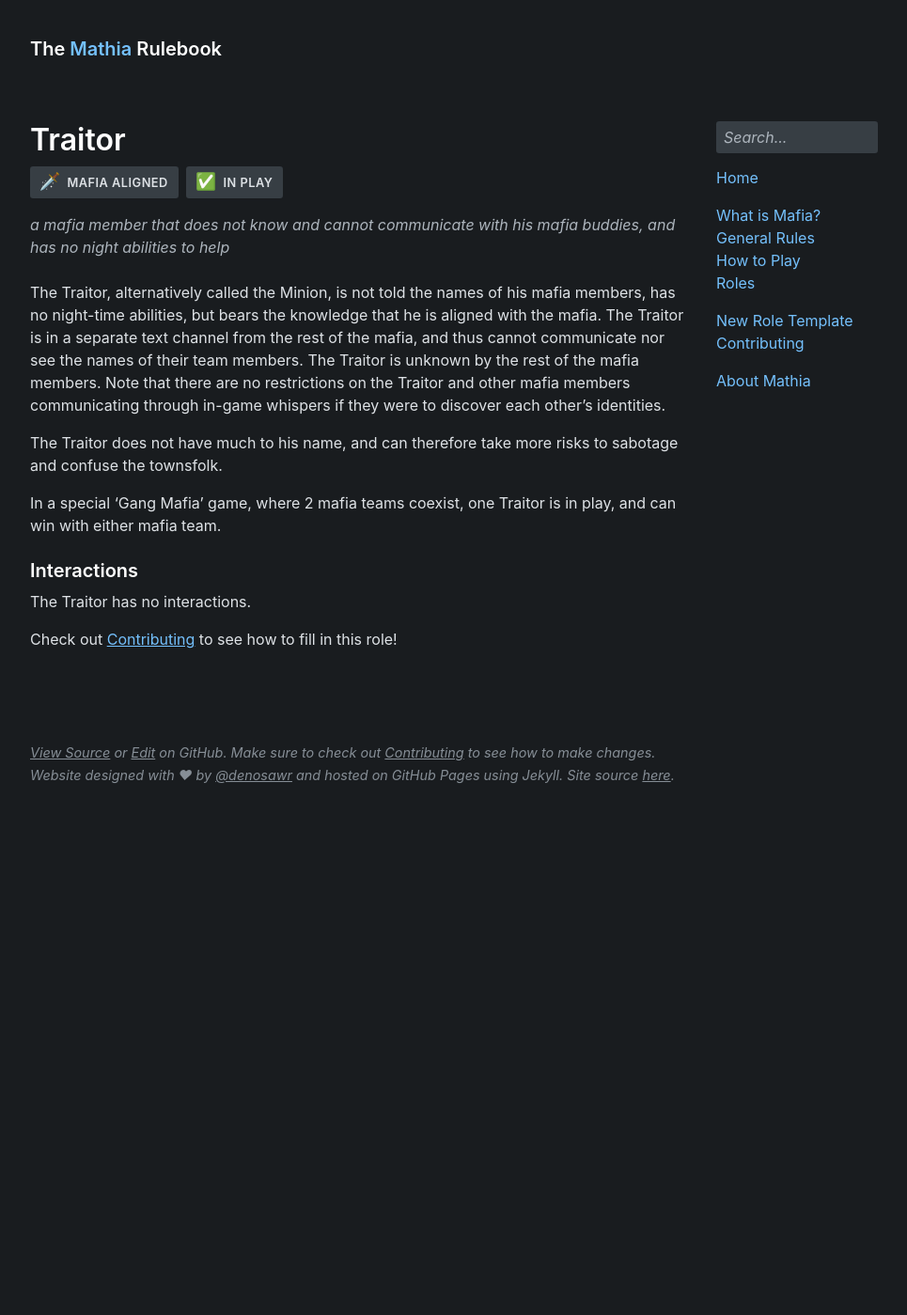
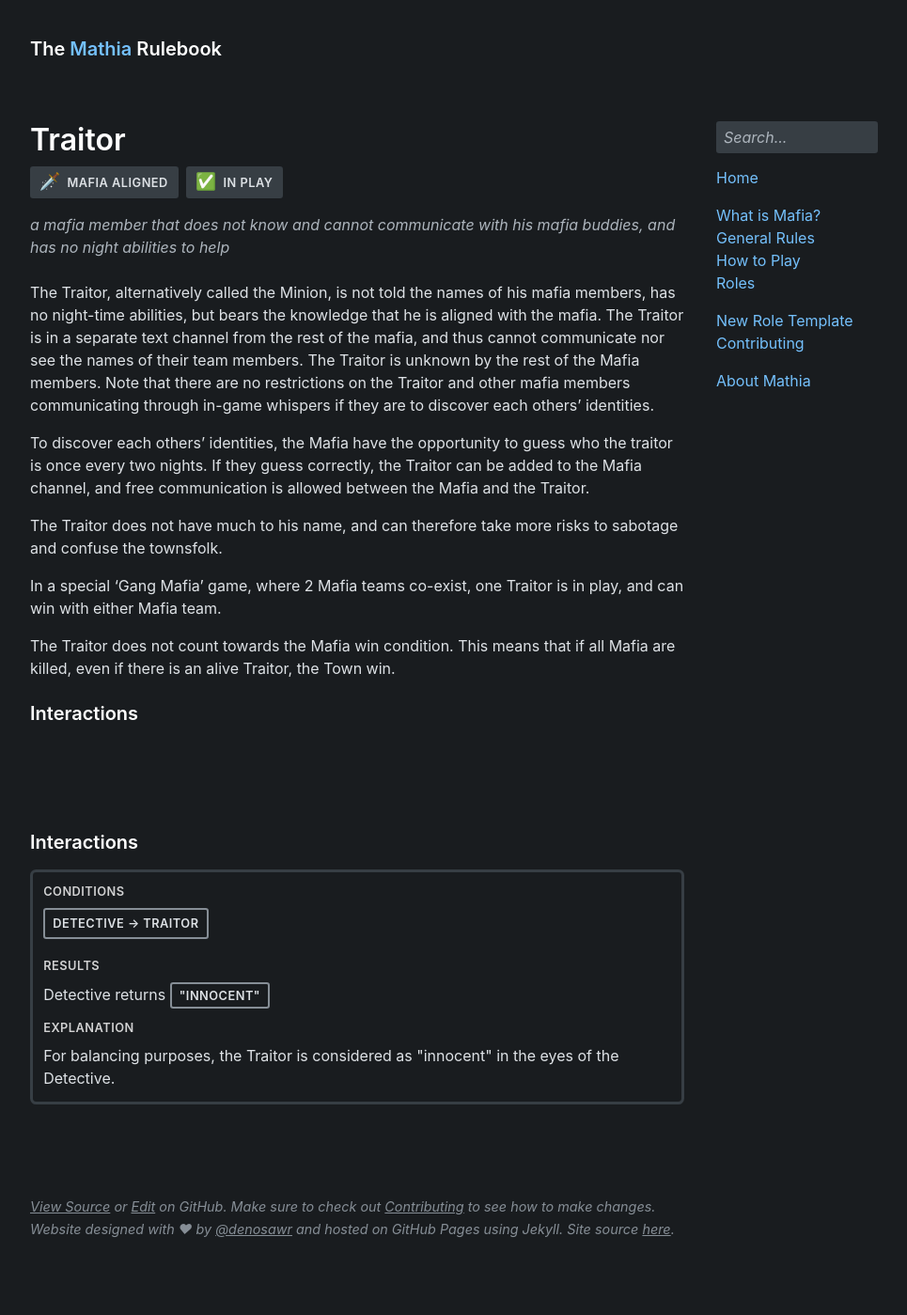
Before and after one commit to olliecheng/mathia-rulebook, a Jekyll site: the page built from roles/traitor.md, in a window 1280 px wide. Shown: the whole page at 94% size, without its empty margins (152-1117 px from the left). Built offline with Jekyll 4.4.1, drawn with Linux system fonts in a browser that asks for light colours; some web fonts are replaced; before the commit the page ends 916 px from its top, so only the background shows below that.

Commit message:
small changes & det result

```diff
--- a/roles/traitor.md
+++ b/roles/traitor.md
@@ -6,13 +6,22 @@ enabled: yes
 description: a mafia member that does not know and cannot communicate with his mafia buddies, and has no night abilities to help
 ---
 
-The Traitor, alternatively called the Minion, is not told the names of his mafia members, has no night-time abilities, but bears the knowledge that he is aligned with the mafia. The Traitor is in a separate text channel from the rest of the mafia, and thus cannot communicate nor see the names of their team members. The Traitor is unknown by the rest of the mafia members. Note that there are no restrictions on the Traitor and other mafia members communicating through in-game whispers if they were to discover each other's identities.
+The Traitor, alternatively called the Minion, is not told the names of his mafia members, has no night-time abilities, but bears the knowledge that he is aligned with the mafia. The Traitor is in a separate text channel from the rest of the mafia, and thus cannot communicate nor see the names of their team members. The Traitor is unknown by the rest of the Mafia members. Note that there are no restrictions on the Traitor and other mafia members communicating through in-game whispers if they are to discover each others' identities.
+
+To discover each others' identities, the Mafia have the opportunity to guess who the traitor is once every two nights. If they guess correctly, the Traitor can be added to the Mafia channel, and free communication is allowed between the Mafia and the Traitor.
 
 The Traitor does not have much to his name, and can therefore take more risks to sabotage and confuse the townsfolk.
 
-In a special 'Gang Mafia' game, where 2 mafia teams coexist, one Traitor is in play, and can win with either mafia team.
+In a special 'Gang Mafia' game, where 2 Mafia teams co-exist, one Traitor is in play, and can win with either Mafia team.
+
+The Traitor does not count towards the Mafia win condition. This means that if all Mafia are killed, even if there is an alive Traitor, the Town win.
 
 ### Interactions
-The Traitor has no interactions.
+{% capture interactions %}
 
-Check out [Contributing]({{ site.baseurl }}{% link information/contributing.md %}) to see how to fill in this role!
+Detective > Traitor;
+Detective returns "Innocent";
+For balancing purposes, the Traitor is considered as "innocent" in the eyes of the Detective.;
+
+{% endcapture %}
+{% include interactions.html content=interactions %}
```
